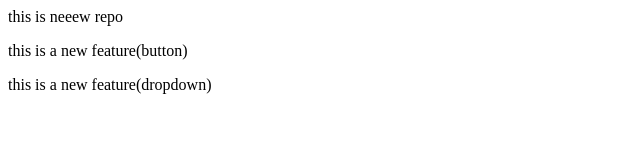
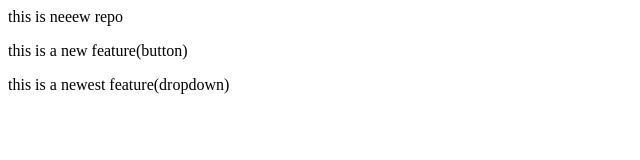
Before and after one commit to aditi-gpta/local-repo, a plain HTML site: page index.html in a window 1280 px wide. Shown: the full height of the page, 0-640 px from the left. Drawn offline with Linux system fonts and the light colour scheme.

Commit message:
just seeing something

```diff
--- a/index.html
+++ b/index.html
@@ -1,3 +1,3 @@
 <p>this is neeew repo</p>
 <p>this is a new feature(button)</p>
-<p>this is a new feature(dropdown)</p>
+<p>this is a newest feature(dropdown)</p>
```
